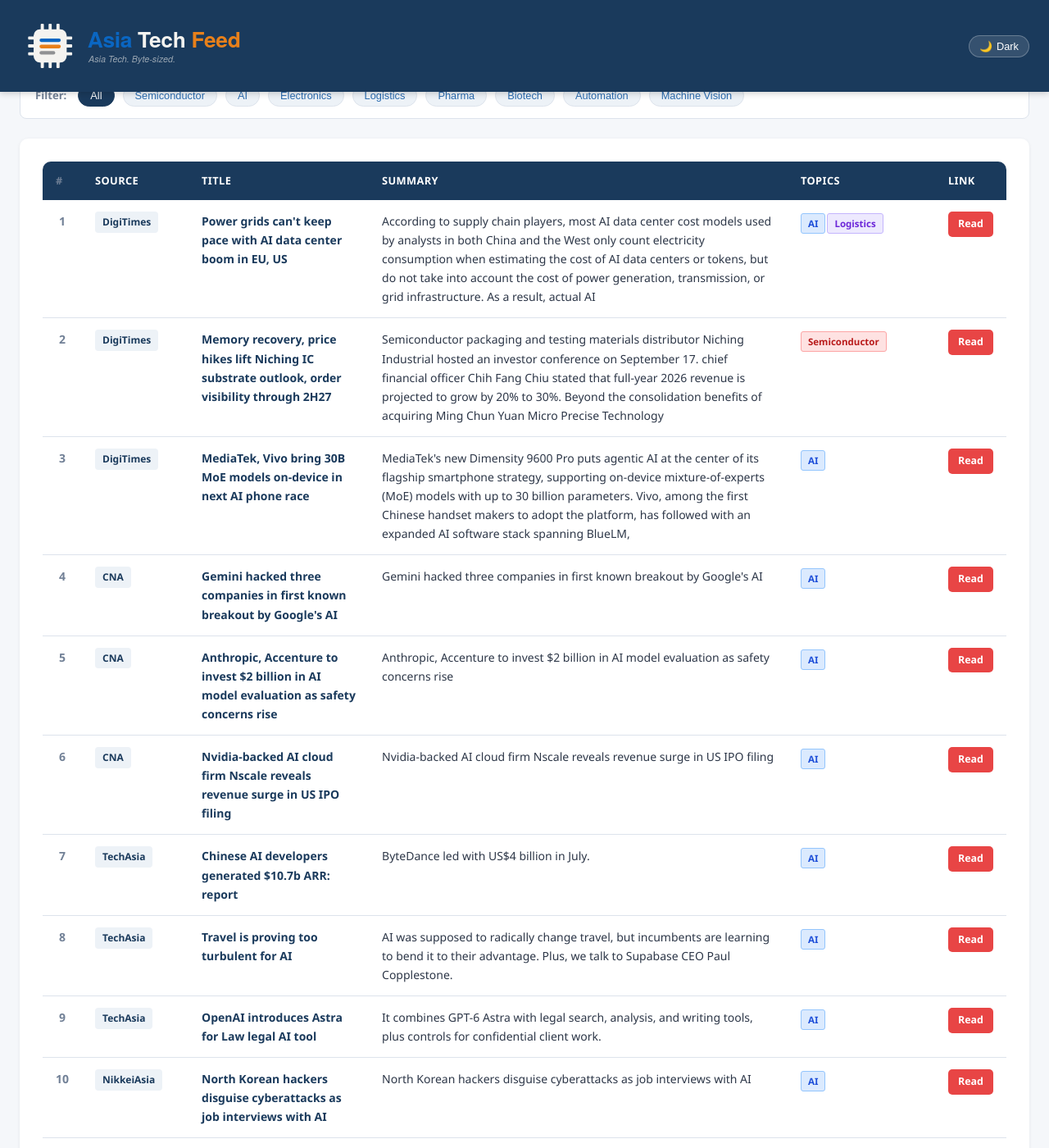
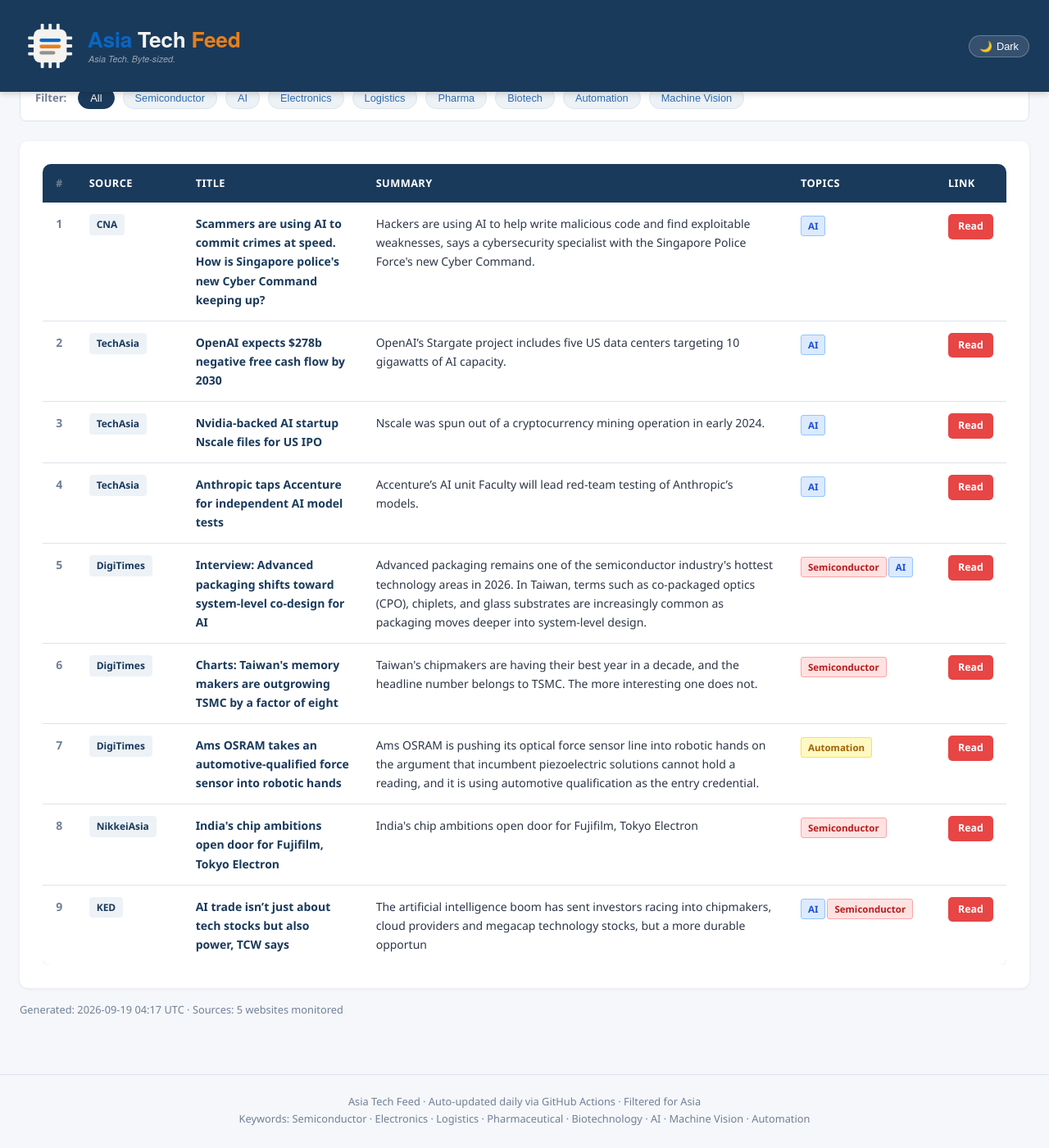
Before and after one commit to asiatechfeed/Asia-Tech-Feed, a Jekyll site: the page built from _posts/2026-09-19-asia-tech-news-digest.md, in a window 1280 px wide and 1400 px high, scrolled down 678 px. Shown: the whole window at 82% size. Built offline with Jekyll 4.4.1, drawn with Linux system fonts in a browser that asks for light colours; a script that is not in the unit is left out; some of the changed text lies outside the part shown.

Commit message:
📰 News digest 2026-09-19 (9 articles)

```diff
--- a/_posts/2026-09-19-asia-tech-news-digest.md
+++ b/_posts/2026-09-19-asia-tech-news-digest.md
@@ -1,16 +1,16 @@
 ---
 layout: post
 title: "Asia Tech News Digest - September 19, 2026"
-date: 2026-09-19 08:01:26 +0800
-articles_count: 12
-sources_count: 4
-sources: ["CNA", "DigiTimes", "NikkeiAsia", "TechAsia"]
+date: 2026-09-19 12:17:58 +0800
+articles_count: 9
+sources_count: 5
+sources: ["CNA", "DigiTimes", "KED", "NikkeiAsia", "TechAsia"]
 csv_file: /assets/data/news-2026-09-19.tsv
-featured_title: "Power grids can't keep pace with AI data center boom in EU, US"
-featured_url: "https://www.digitimes.com/news/a20260918PD206/aidc-eu-cost-supply-chain-electricity.html"
-featured_source: "DigiTimes"
-featured_summary: "According to supply chain players, most AI data center cost models used by analysts in both China and the West only count electricity consumption when estimating the cost of AI data centers or tokens, but do not take into account the cost of power generation, transmission, or grid infrastructure. As a result, actual AI"
-featured_image: "https://img.digitimes.com/newsshow/20260918pd206_files/2_2b.jpg"
+featured_title: "Scammers are using AI to commit crimes at speed. How is Singapore police's new Cyber Command keeping up?"
+featured_url: "https://www.channelnewsasia.com/singapore/police-cyber-command-artificial-intelligence-scams-6394231"
+featured_source: "CNA"
+featured_summary: "Hackers are using AI to help write malicious code and find exploitable weaknesses, says a cybersecurity specialist with the Singapore Police Force's new Cyber Command."
+featured_image: "https://dam.mediacorp.sg/image/upload/s--M5F2dJVR--/c_crop,h_1125,w_2000,x_0,y_31/c_fill,g_auto,h_676,w_1200/fl_relative,g_south_east,l_mediacorp:cna:watermark:2021-08:cna,w_0.1/f_auto,q_auto/v1/mediacorp/cna/image/2026/09/18/llt_2456.jpg?itok=jZ-Zw-Sv"
 ---
 
 <table class="news-table">
@@ -27,99 +27,75 @@ featured_image: "https://img.digitimes.com/newsshow/20260918pd206_files/2_2b.jpg
 <tbody>
 <tr>
   <td class="col-num">1</td>
-  <td class="col-source"><span class="source-badge">DigiTimes</span></td>
-  <td class="col-title"><span class="article-title">Power grids can't keep pace with AI data center boom in EU, US</span></td>
-  <td class="col-summary">According to supply chain players, most AI data center cost models used by analysts in both China and the West only count electricity consumption when estimating the cost of AI data centers or tokens, but do not take into account the cost of power generation, transmission, or grid infrastructure. As a result, actual AI</td>
-  <td class="col-tags"><span class="tag ai">AI</span><span class="tag logis">Logistics</span></td>
-  <td class="col-link"><a class="btn-link" href="https://www.digitimes.com/news/a20260918PD206/aidc-eu-cost-supply-chain-electricity.html" target="_blank" rel="noopener">Read</a></td>
+  <td class="col-source"><span class="source-badge">CNA</span></td>
+  <td class="col-title"><span class="article-title">Scammers are using AI to commit crimes at speed. How is Singapore police's new Cyber Command keeping up?</span></td>
+  <td class="col-summary">Hackers are using AI to help write malicious code and find exploitable weaknesses, says a cybersecurity specialist with the Singapore Police Force's new Cyber Command.</td>
+  <td class="col-tags"><span class="tag ai">AI</span></td>
+  <td class="col-link"><a class="btn-link" href="https://www.channelnewsasia.com/singapore/police-cyber-command-artificial-intelligence-scams-6394231" target="_blank" rel="noopener">Read</a></td>
 </tr>
 <tr>
   <td class="col-num">2</td>
-  <td class="col-source"><span class="source-badge">DigiTimes</span></td>
-  <td class="col-title"><span class="article-title">Memory recovery, price hikes lift Niching IC substrate outlook, order visibility through 2H27</span></td>
-  <td class="col-summary">Semiconductor packaging and testing materials distributor Niching Industrial hosted an investor conference on September 17. chief financial officer Chih Fang Chiu stated that full-year 2026 revenue is projected to grow by 20% to 30%. Beyond the consolidation benefits of acquiring Ming Chun Yuan Micro Precise Technology</td>
-  <td class="col-tags"><span class="tag semi">Semiconductor</span></td>
-  <td class="col-link"><a class="btn-link" href="https://www.digitimes.com/news/a20260918PD217/materials-niching-packaging-revenue-testing.html" target="_blank" rel="noopener">Read</a></td>
+  <td class="col-source"><span class="source-badge">TechAsia</span></td>
+  <td class="col-title"><span class="article-title">OpenAI expects $278b negative free cash flow by 2030</span></td>
+  <td class="col-summary">OpenAI’s Stargate project includes five US data centers targeting 10 gigawatts of AI capacity.</td>
+  <td class="col-tags"><span class="tag ai">AI</span></td>
+  <td class="col-link"><a class="btn-link" href="https://www.techinasia.com/openai-samsung-deepen-nextgen-chip-ai-ties" target="_blank" rel="noopener">Read</a></td>
 </tr>
 <tr>
   <td class="col-num">3</td>
-  <td class="col-source"><span class="source-badge">DigiTimes</span></td>
-  <td class="col-title"><span class="article-title">MediaTek, Vivo bring 30B MoE models on-device in next AI phone race</span></td>
-  <td class="col-summary">MediaTek's new Dimensity 9600 Pro puts agentic AI at the center of its flagship smartphone strategy, supporting on-device mixture-of-experts (MoE) models with up to 30 billion parameters. Vivo, among the first Chinese handset makers to adopt the platform, has followed with an expanded AI software stack spanning BlueLM,</td>
+  <td class="col-source"><span class="source-badge">TechAsia</span></td>
+  <td class="col-title"><span class="article-title">Nvidia-backed AI startup Nscale files for US IPO</span></td>
+  <td class="col-summary">Nscale was spun out of a cryptocurrency mining operation in early 2024.</td>
   <td class="col-tags"><span class="tag ai">AI</span></td>
-  <td class="col-link"><a class="btn-link" href="https://www.digitimes.com/news/a20260918PD224/mediatek-vivo-dimensity-smartphone-flagship.html" target="_blank" rel="noopener">Read</a></td>
+  <td class="col-link"><a class="btn-link" href="https://www.techinasia.com/nvidia-nokia-join-1-1b-series-b-for-uk-ai-firm-nscale" target="_blank" rel="noopener">Read</a></td>
 </tr>
 <tr>
   <td class="col-num">4</td>
-  <td class="col-source"><span class="source-badge">CNA</span></td>
-  <td class="col-title"><span class="article-title">Gemini hacked three companies in first known breakout by Google's AI</span></td>
-  <td class="col-summary">Gemini hacked three companies in first known breakout by Google's AI</td>
+  <td class="col-source"><span class="source-badge">TechAsia</span></td>
+  <td class="col-title"><span class="article-title">Anthropic taps Accenture for independent AI model tests</span></td>
+  <td class="col-summary">Accenture’s AI unit Faculty will lead red-team testing of Anthropic’s models.</td>
   <td class="col-tags"><span class="tag ai">AI</span></td>
-  <td class="col-link"><a class="btn-link" href="https://www.channelnewsasia.com/business/gemini-hacked-three-companies-in-first-known-breakout-googles-ai-6396036" target="_blank" rel="noopener">Read</a></td>
+  <td class="col-link"><a class="btn-link" href="https://www.techinasia.com/anthropic-drop-30day-data-rule-enterprises" target="_blank" rel="noopener">Read</a></td>
 </tr>
 <tr>
   <td class="col-num">5</td>
-  <td class="col-source"><span class="source-badge">CNA</span></td>
-  <td class="col-title"><span class="article-title">Anthropic, Accenture to invest $2 billion in AI model evaluation as safety concerns rise</span></td>
-  <td class="col-summary">Anthropic, Accenture to invest $2 billion in AI model evaluation as safety concerns rise</td>
-  <td class="col-tags"><span class="tag ai">AI</span></td>
-  <td class="col-link"><a class="btn-link" href="https://www.channelnewsasia.com/business/anthropic-accenture-invest-2-billion-in-ai-model-evaluation-safety-concerns-rise-6395851" target="_blank" rel="noopener">Read</a></td>
+  <td class="col-source"><span class="source-badge">DigiTimes</span></td>
+  <td class="col-title"><span class="article-title">Interview: Advanced packaging shifts toward system-level co-design for AI</span></td>
+  <td class="col-summary">Advanced packaging remains one of the semiconductor industry's hottest technology areas in 2026. In Taiwan, terms such as co-packaged optics (CPO), chiplets, and glass substrates are increasingly common as packaging moves deeper into system-level design.</td>
+  <td class="col-tags"><span class="tag semi">Semiconductor</span><span class="tag ai">AI</span></td>
+  <td class="col-link"><a class="btn-link" href="https://www.digitimes.com/news/a20260918PD215/packaging-taiwan-2026-technology-materials.html" target="_blank" rel="noopener">Read</a></td>
 </tr>
 <tr>
   <td class="col-num">6</td>
-  <td class="col-source"><span class="source-badge">CNA</span></td>
-  <td class="col-title"><span class="article-title">Nvidia-backed AI cloud firm Nscale reveals revenue surge in US IPO filing</span></td>
-  <td class="col-summary">Nvidia-backed AI cloud firm Nscale reveals revenue surge in US IPO filing</td>
-  <td class="col-tags"><span class="tag ai">AI</span></td>
-  <td class="col-link"><a class="btn-link" href="https://www.channelnewsasia.com/business/nvidia-backed-ai-cloud-firm-nscale-reveals-revenue-surge-in-us-ipo-filing-6395776" target="_blank" rel="noopener">Read</a></td>
+  <td class="col-source"><span class="source-badge">DigiTimes</span></td>
+  <td class="col-title"><span class="article-title">Charts: Taiwan's memory makers are outgrowing TSMC by a factor of eight</span></td>
+  <td class="col-summary">Taiwan's chipmakers are having their best year in a decade, and the headline number belongs to TSMC. The more interesting one does not.</td>
+  <td class="col-tags"><span class="tag semi">Semiconductor</span></td>
+  <td class="col-link"><a class="btn-link" href="https://www.digitimes.com/news/a20260918VL221/taiwan-tsmc-revenue-chipmakers-demand.html" target="_blank" rel="noopener">Read</a></td>
 </tr>
 <tr>
   <td class="col-num">7</td>
-  <td class="col-source"><span class="source-badge">TechAsia</span></td>
-  <td class="col-title"><span class="article-title">Chinese AI developers generated $10.7b ARR: report</span></td>
-  <td class="col-summary">ByteDance led with US$4 billion in July.</td>
-  <td class="col-tags"><span class="tag ai">AI</span></td>
-  <td class="col-link"><a class="btn-link" href="https://www.techinasia.com/bytedance-billionyuan-wedge-cloud-strategy" target="_blank" rel="noopener">Read</a></td>
+  <td class="col-source"><span class="source-badge">DigiTimes</span></td>
+  <td class="col-title"><span class="article-title">Ams OSRAM takes an automotive-qualified force sensor into robotic hands</span></td>
+  <td class="col-summary">Ams OSRAM is pushing its optical force sensor line into robotic hands on the argument that incumbent piezoelectric solutions cannot hold a reading, and it is using automotive qualification as the entry credential.</td>
+  <td class="col-tags"><span class="tag auto">Automation</span></td>
+  <td class="col-link"><a class="btn-link" href="https://www.digitimes.com/news/a20260918VL222/sensor-production-automotive.html" target="_blank" rel="noopener">Read</a></td>
 </tr>
 <tr>
   <td class="col-num">8</td>
-  <td class="col-source"><span class="source-badge">TechAsia</span></td>
-  <td class="col-title"><span class="article-title">Travel is proving too turbulent for AI</span></td>
-  <td class="col-summary">AI was supposed to radically change travel, but incumbents are learning to bend it to their advantage. Plus, we talk to Supabase CEO Paul Copplestone.</td>
-  <td class="col-tags"><span class="tag ai">AI</span></td>
-  <td class="col-link"><a class="btn-link" href="https://www.techinasia.com/travel-is-proving-too-turbulent-for-ai" target="_blank" rel="noopener">Read</a></td>
+  <td class="col-source"><span class="source-badge">NikkeiAsia</span></td>
+  <td class="col-title"><span class="article-title">India's chip ambitions open door for Fujifilm, Tokyo Electron</span></td>
+  <td class="col-summary">India's chip ambitions open door for Fujifilm, Tokyo Electron</td>
+  <td class="col-tags"><span class="tag semi">Semiconductor</span></td>
+  <td class="col-link"><a class="btn-link" href="https://asia.nikkei.com/business/tech/semiconductors/india-s-chip-ambitions-open-door-for-fujifilm-tokyo-electron" target="_blank" rel="noopener">Read</a></td>
 </tr>
 <tr>
   <td class="col-num">9</td>
-  <td class="col-source"><span class="source-badge">TechAsia</span></td>
-  <td class="col-title"><span class="article-title">OpenAI introduces Astra for Law legal AI tool</span></td>
-  <td class="col-summary">It combines GPT-6 Astra with legal search, analysis, and writing tools, plus controls for confidential client work.</td>
-  <td class="col-tags"><span class="tag ai">AI</span></td>
-  <td class="col-link"><a class="btn-link" href="https://www.techinasia.com/openai-tenable-unveil-ai-agent-security-review" target="_blank" rel="noopener">Read</a></td>
-</tr>
-<tr>
-  <td class="col-num">10</td>
-  <td class="col-source"><span class="source-badge">NikkeiAsia</span></td>
-  <td class="col-title"><span class="article-title">North Korean hackers disguise cyberattacks as job interviews with AI</span></td>
-  <td class="col-summary">North Korean hackers disguise cyberattacks as job interviews with AI</td>
-  <td class="col-tags"><span class="tag ai">AI</span></td>
-  <td class="col-link"><a class="btn-link" href="https://asia.nikkei.com/spotlight/society/crime/north-korean-hackers-disguise-cyberattacks-as-job-interviews-with-ai" target="_blank" rel="noopener">Read</a></td>
-</tr>
-<tr>
-  <td class="col-num">11</td>
-  <td class="col-source"><span class="source-badge">NikkeiAsia</span></td>
-  <td class="col-title"><span class="article-title">Japan chip gear maker Screen to expand into India, eyeing growing industry</span></td>
-  <td class="col-summary">Japan chip gear maker Screen to expand into India, eyeing growing industry</td>
-  <td class="col-tags"><span class="tag semi">Semiconductor</span></td>
-  <td class="col-link"><a class="btn-link" href="https://asia.nikkei.com/business/tech/semiconductors/japan-chip-gear-maker-screen-to-expand-into-india-eyeing-growing-industry" target="_blank" rel="noopener">Read</a></td>
-</tr>
-<tr>
-  <td class="col-num">12</td>
-  <td class="col-source"><span class="source-badge">NikkeiAsia</span></td>
-  <td class="col-title"><span class="article-title">Japan's Sojitz plans chip materials transport hub for Tata fab in India</span></td>
-  <td class="col-summary">Japan's Sojitz plans chip materials transport hub for Tata fab in India</td>
-  <td class="col-tags"><span class="tag semi">Semiconductor</span></td>
-  <td class="col-link"><a class="btn-link" href="https://asia.nikkei.com/spotlight/supply-chain/japan-s-sojitz-plans-chip-materials-transport-hub-for-tata-fab-in-india" target="_blank" rel="noopener">Read</a></td>
+  <td class="col-source"><span class="source-badge">KED</span></td>
+  <td class="col-title"><span class="article-title">AI trade isn’t just about tech stocks but also power, TCW says</span></td>
+  <td class="col-summary">The artificial intelligence boom has sent investors racing into chipmakers, cloud providers and megacap technology stocks, but a more durable opportun</td>
+  <td class="col-tags"><span class="tag ai">AI</span><span class="tag semi">Semiconductor</span></td>
+  <td class="col-link"><a class="btn-link" href="https://www.kedglobal.com/asset-management/newsView/ked202606010002" target="_blank" rel="noopener">Read</a></td>
 </tr>
 </tbody>
 </table>
```
Also changed, not shown: _data/seen_urls.json (+10 -1 lines), _digest_meta.json (+22 -21 lines), assets/data/news-2026-09-19.tsv (+9 -12 lines), assets/data/search-index.json.
